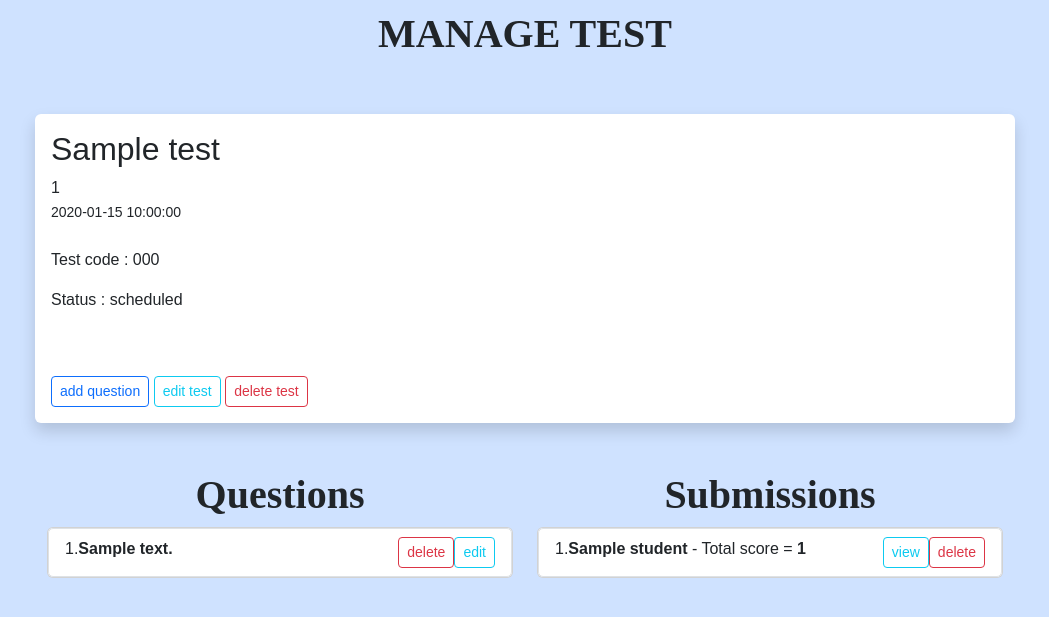
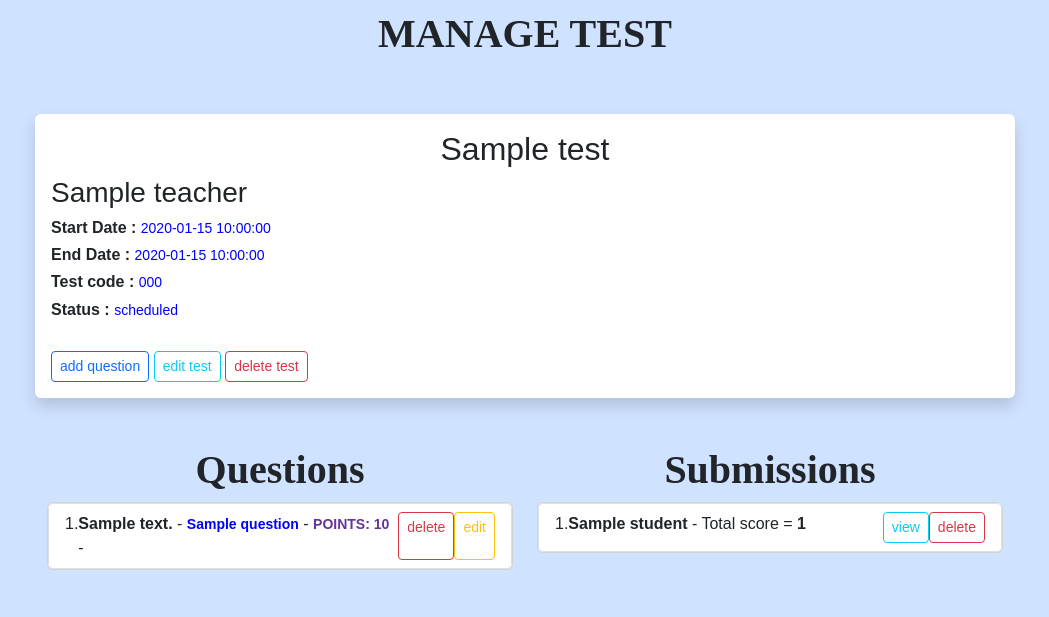
Before and after one commit to Arielbanua/Intellexam, a Python web app: template templates/manage_test.html in a window 1280 px wide. Shown: the top 617 px of the page, without its empty margins (115-1164 px from the left). Run offline with Jinja, Linux system fonts and the light colour scheme; the template is opened without the code that fills it: most values are stand-ins (such as "Sample title", 1, 10 or a date in 2020); some libraries are stand-ins or nearby versions.

Commit message:
added delete submission and cleaned bit of manage test

```diff
--- a/templates/manage_test.html
+++ b/templates/manage_test.html
@@ -19,17 +19,13 @@
 <br/>
 
 <div class="shadow p-3 mb-5 bg-body rounded">
-	<h2>{{ test.title }}</h2>
-    {{ test.teacher_id }}<br/>
-	<small>{{ test.start_date }}</small> <br/><br/>
-	<p>
-		Test code : {{ test.code }}
-	</p>
-	<p>
-		Status : {{ test.status }}
-	</p>
-
-	<br/><br/>
+	<h2 style="text-align: center;">{{ test.title }}</h2>
+    <h3>{{ test.teacher.name }} </h3>
+	<h6><b>Start Date : </b><small style="color: blue;">{{ test.start_date }}</small></h6>
+	<h6><b>End Date : </b><small style="color: blue;">{{ test.end_date }}</small></h6>
+	<h6><b>Test code : </b><small style="color: blue;">{{ test.code }}</small></h6>
+	<h6><b>Status : </b><small style="color: blue;">{{ test.status }}</small></h6>
+	<br/>
 	{% if test.status == 'scheduled' %}
 		<a href="{{ url_for('add_question', id=test.test_id)}}" class="btn btn-outline-primary btn-sm">add question</a>
 		<a href="{{ url_for('edit_test', id=test.test_id)}}" class="btn btn-outline-info btn-sm">edit test</a>
@@ -77,16 +73,18 @@
 			<ul class="list-group list-group-numbered">
 				{% for question in questions %}
 
-				<li style="text-align: left;" class="list-group-item d-flex ">
+				<li style="text-align: left;" data-bs-toggle="collapse" href="#collapse-{{ question.question_id }}" class="list-group-item d-flex " aria-expanded="false" aria-controls="collapseExample">
 					<div class="flex-grow-1">
-						<b >
-							{{ question.question_text }}
-						</b>
+						<h7 >
+							<b>{{ question.question_text }} </b>-
+							<small><b style="color: blue;">{{ question.question_type }}</b></small> -
+							<small><b style="color: rebeccapurple;">POINTS: {{ question.points }}</b></small> -
+						</h7>
 					</div>
 
 					{% if test.status == 'scheduled' %}
 						<a class="btn btn-outline-danger btn-sm" data-bs-toggle="modal" data-bs-target="#quesconfirmationModal-{{ question.question_id }}">delete</a>
-						<a class="btn btn-outline-info btn-sm" href="{{ url_for('edit_question', id=test.test_id, question_id = question.question_id)}}">edit</a>
+						<a class="btn btn-outline-warning btn-sm" href="{{ url_for('edit_question', id=test.test_id, question_id = question.question_id)}}">edit</a>
 
 												<!-- Modal -->
 						<div class="modal fade" id="quesconfirmationModal-{{ question.question_id }}" tabindex="-1" aria-labelledby="exampleModalLabel" aria-hidden="true">
@@ -168,5 +166,4 @@
 
 
 
-
 {% endblock %}
```
Also changed, not shown: templates/view_submission.html (+20 -0 lines), instance/users.db.
